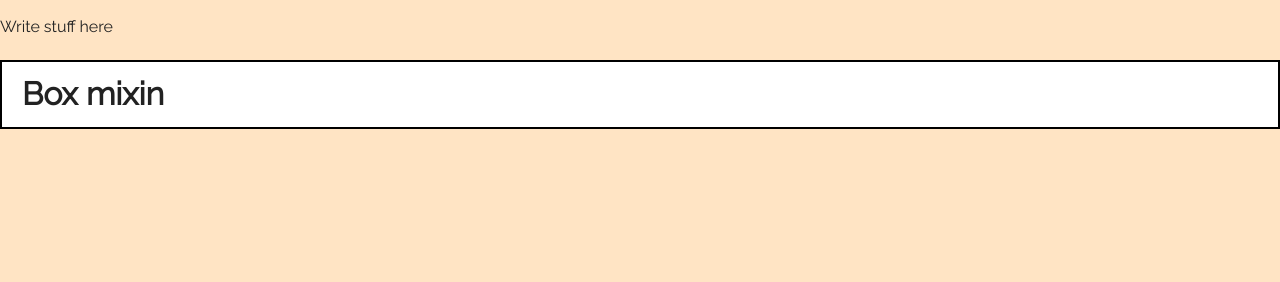
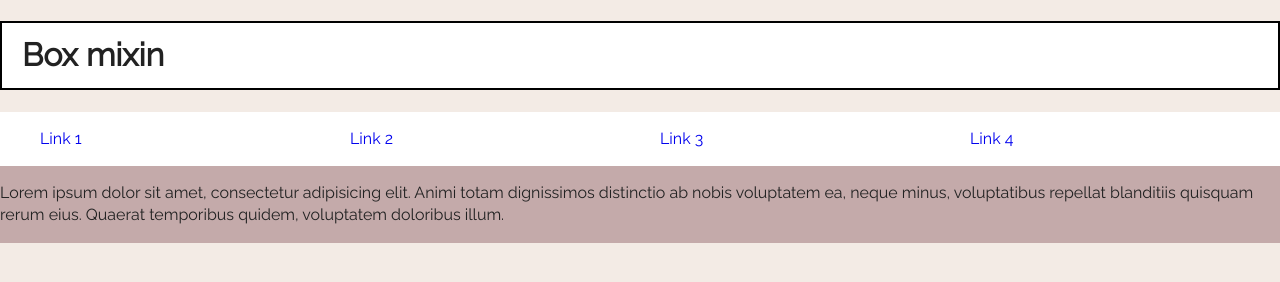
Before and after one commit to sleepvy/boilerplate, a plain HTML site: page index.html in a window 1280 px wide. Drawn offline with nearby package versions, Linux system fonts and the light colour scheme.

Commit message:
added layout

```diff
--- a/index.html
+++ b/index.html
@@ -13,7 +13,7 @@
     <!-- Place favicon.ico in the root directory -->
     <link rel="icon" type="image/x-icon" href="favicon.ico">
 
-<!--    <link rel="stylesheet" href="css/normalize.css">-->
+    <!--    <link rel="stylesheet" href="css/normalize.css">-->
     <link rel="stylesheet" href="css/main.css">
     <meta name="theme-color" content="#fafafa">
 </head>
@@ -24,12 +24,25 @@
   <![endif]-->
 
     <!-- Add your site or application content here -->
-    <p>Write stuff here</p>
-    <header>
-        <h1>Box mixin</h1>
-    </header>
+    <div class="grid-container">
+        <header>
+            <h1>Box mixin</h1>
+        </header>
 
+        <nav>
+            <ul>
+                <li><a href="#">Link 1</a></li>
+                <li><a href="#">Link 2</a></li>
+                <li><a href="#">Link 3</a></li>
+                <li><a href="#">Link 4</a></li>
+            </ul>
+        </nav>
 
+        <main>
+            <p>Lorem ipsum dolor sit amet, consectetur adipisicing elit. Animi totam dignissimos distinctio ab nobis voluptatem ea, neque minus, voluptatibus repellat blanditiis quisquam rerum eius. Quaerat temporibus quidem, voluptatem doloribus illum.</p>
+        </main>
+
+    </div>
 
 
 
--- a/scss/_base.scss
+++ b/scss/_base.scss
@@ -1,11 +1,28 @@
-body{
+body {
     font-family: $basefont;
-    background-color: bisque;
+    background-color: $basecolor;
 }
 
 header {
-    h1{
+    h1 {
         @include box;
     }
 
 }
+
+nav {
+    background-color: white;
+
+    ul {
+        list-style: none;
+
+        a {
+            text-decoration: none;
+        }
+    }
+
+}
+
+main {
+    background-color: $accentcolor;
+}
--- a/scss/_layout.scss
+++ b/scss/_layout.scss
@@ -0,0 +1,59 @@
+.grid-container {
+    display: grid;
+    grid-template-rows: auto auto auto;
+    grid-template-columns: 1fr 1fr 1fr;
+
+    grid-template-areas:
+        "title title title"
+        "nav nav nav"
+        "main main main";
+}
+
+nav {
+    ul {
+        display: grid;
+        grid-template-columns: 1fr 1fr 1fr 1fr;
+        grid-template-rows: auto;
+    }
+}
+
+//phone
+@media screen and (min-width: 320px) {
+    .grid-container {
+        display: grid;
+        grid-template-rows: auto auto auto;
+        grid-template-columns: 1fr;
+
+        grid-template-areas:
+            "title"
+            "nav"
+            "main";
+    }
+}
+
+//tablet
+@media screen and (min-width: 768px) {
+    .grid-container {
+        display: grid;
+        grid-template-rows: auto auto auto;
+        grid-template-columns: 1fr 1fr;
+
+        grid-template-areas:
+            "title title"
+            "nav nav"
+            "main main";
+    }
+}
+
+header {
+    grid-area: title;
+}
+
+nav {
+    grid-area: nav;
+
+}
+
+main {
+    grid-area: main;
+}
--- a/scss/_variables.scss
+++ b/scss/_variables.scss
@@ -1,3 +1,5 @@
 @import url('https://fonts.googleapis.com/css?family=Raleway');
 
 $basefont: 'Raleway', sans-serif;
+$basecolor: #F3EBE5;
+$accentcolor: #C4AAAA;
```
Also changed, not shown: css/main.css.
